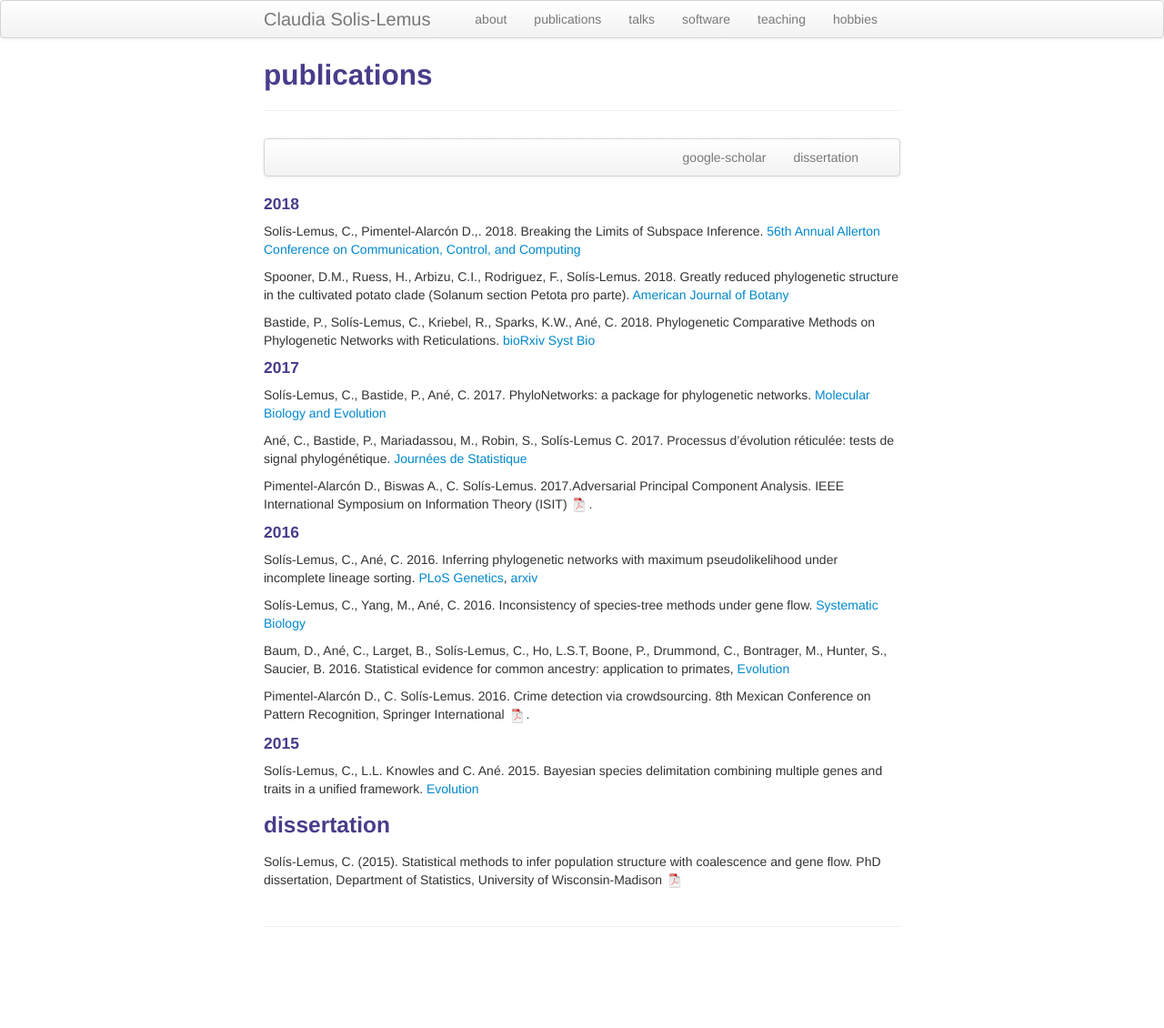
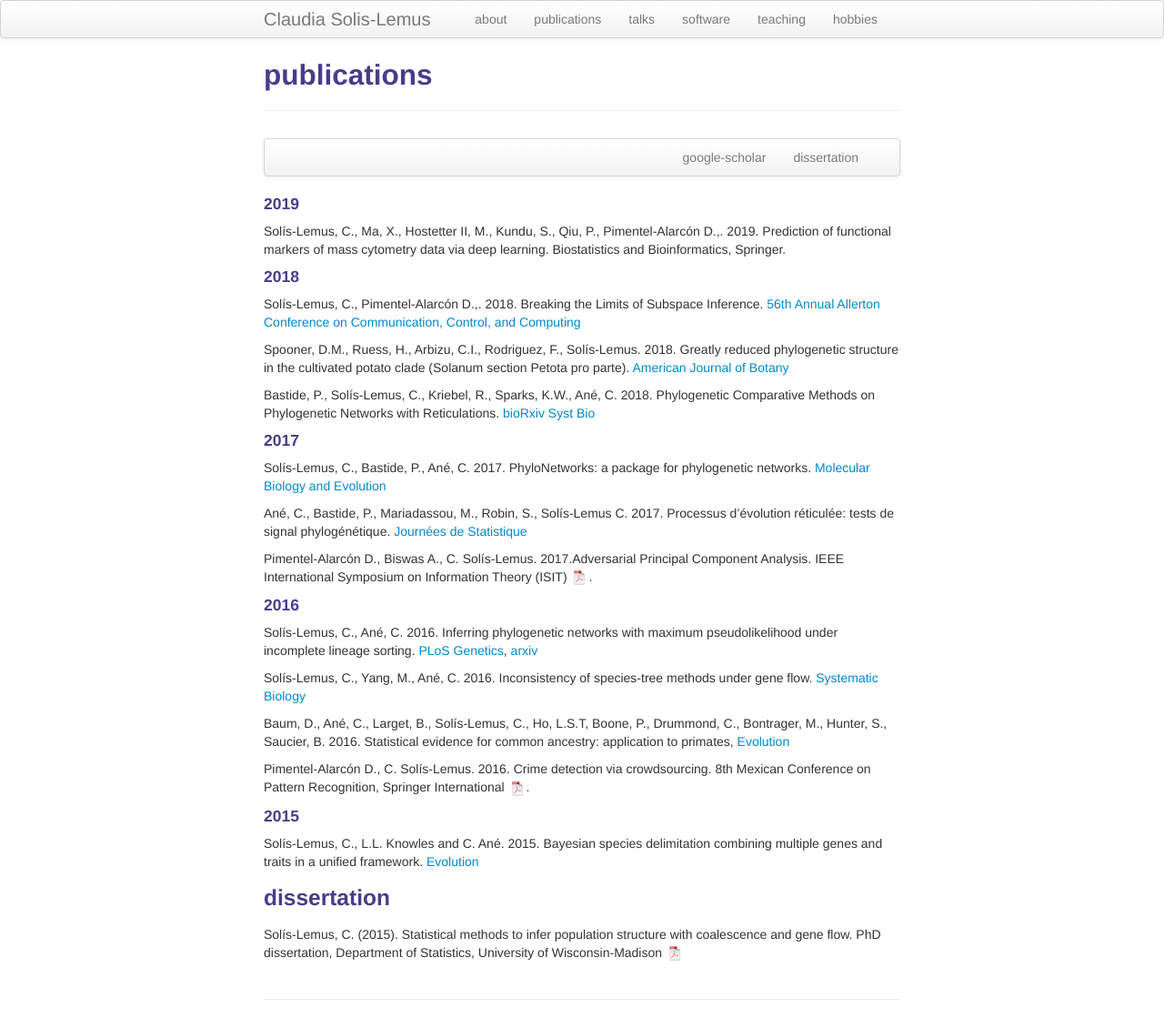
Before and after one commit to crsl4/crsl4.github.io, a Jekyll site: the page built from pages/pubs.md, in a window 1280 px wide. Shown: the whole page at 91% size. Built offline with Jekyll 4.4.1, drawn with Linux system fonts in a browser that asks for light colours; before the commit the page ends 1050 px from its top, so only the background shows below that.

Commit message:
updated paper 2019

```diff
--- a/pages/pubs.md
+++ b/pages/pubs.md
@@ -12,6 +12,10 @@ description: Claudia Solis-Lemus' publications
         </ul>
     </div>
 </div>
+
+#### 2019
+
+Sol&iacute;s-Lemus, C., Ma, X., Hostetter II, M., Kundu, S., Qiu, P., Pimentel-Alarc&oacute;n D.,. 2019. Prediction of functional markers of mass cytometry data via deep learning. Biostatistics and Bioinformatics, Springer.
 
 #### 2018
 
```
